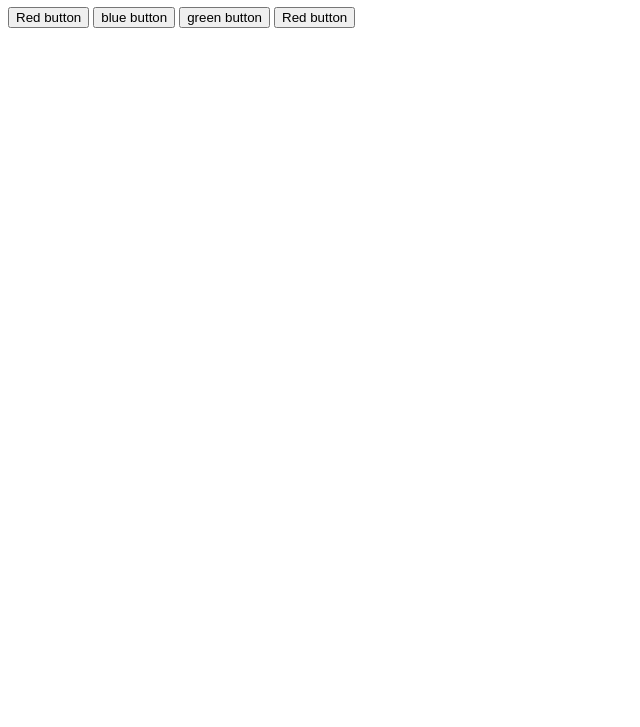
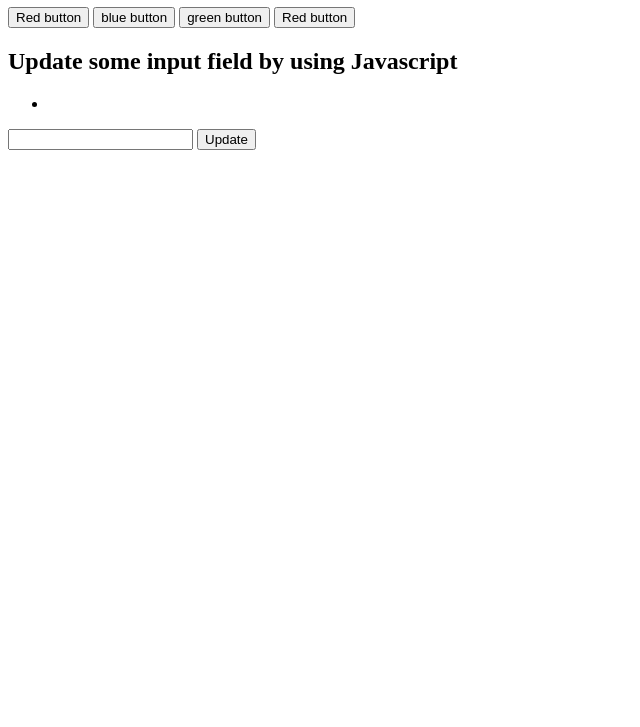
Before and after one commit to farabitusher/Event-js, a plain HTML site: page index.html in a window 1280 px wide. Shown: the part 73-800 px from the top of the page, without its empty margins (0-640 px from the left). Drawn offline with Linux system fonts and the light colour scheme.

Commit message:
playing with dom in input area

```diff
--- a/event.js
+++ b/event.js
@@ -10,3 +10,12 @@ document.getElementById('greenbtn').addEventListener('click', function () {
 document.getElementById('yellowbtn').addEventListener('click', function () {
     document.body.style.backgroundColor='yellow'
 })
+// finding the input value by using javascript
+const input = document.getElementById('inputText');
+const p = document.getElementById('paragrap');
+
+
+const update = document.getElementById('updateBtn').addEventListener('click', function () {
+    p.innerText = input.value;
+    input.value= ""
+})
--- a/index.html
+++ b/index.html
@@ -13,6 +13,12 @@
       <button id="bluebtn">blue button</button>
       <button id="greenbtn">green button</button>
       <button id="yellowbtn">Red button</button>
+      <h2>Update some input field by using Javascript</h2>
+      <ul id="paragrap">
+        <li></li>
+      </ul>
+      <input id="inputText" type="text" />
+      <button id="updateBtn">Update</button>
     </main>
 
     <script src="event.js"></script>
```
